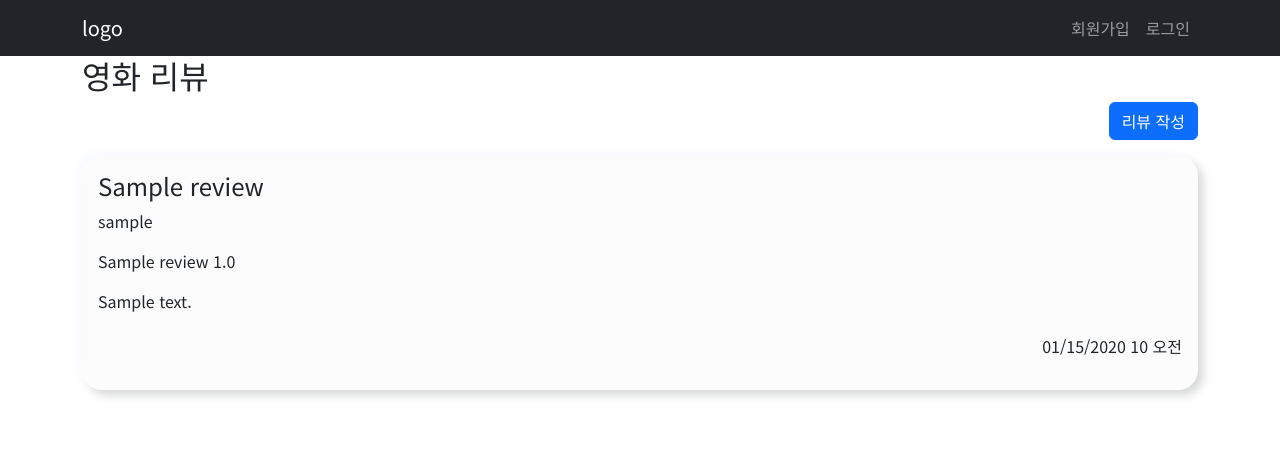
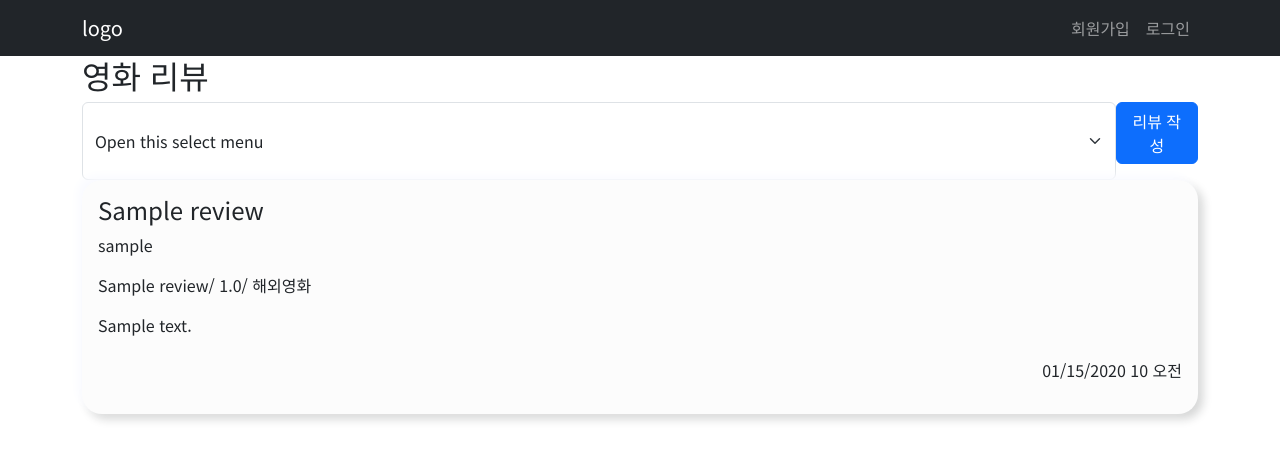
Before and after one commit to woocheolll/1027-pair, a Django app: page /reviews/ in a window 1280 px wide. Shown: the top 460 px of the page. Run offline with Django 3.2, Linux system fonts and the light colour scheme; tables that the repository leaves empty hold one stand-in row (values such as "Sample post"); some libraries are stand-ins or nearby versions.

Commit message:
templates1

```diff
--- a/reviews/forms.py
+++ b/reviews/forms.py
@@ -10,8 +10,8 @@ class CommentForm(forms.ModelForm):
             "content": "",
         }
 
+
 class ReviewForm(forms.ModelForm):
-
-    class Meta():
+    class Meta:
         model = Review
-        fields = ['title','content','movie_name','grade']
+        fields = ["title", "content", "movie_name", "grade", "catagory"]
--- a/reviews/models.py
+++ b/reviews/models.py
@@ -1,3 +1,4 @@
+from random import choices
 from django.db import models
 from django.conf import settings
 from django.core.validators import MinValueValidator, MaxValueValidator
@@ -10,10 +11,19 @@ class Review(models.Model):
     title = models.CharField(max_length=30)
     content = models.TextField()
     movie_name = models.CharField(max_length=50)
-    grade = models.FloatField(validators=[MinValueValidator(0.0), MaxValueValidator(5.0)])
+    grade = models.FloatField(
+        validators=[MinValueValidator(0.0), MaxValueValidator(5.0)]
+    )
     created_at = models.DateTimeField(auto_now_add=True)
     updated_at = models.DateTimeField(auto_now=True)
-    like_users = models.ManyToManyField(settings.AUTH_USER_MODEL, related_name='like_reviews')
+    like_users = models.ManyToManyField(
+        settings.AUTH_USER_MODEL, related_name="like_reviews"
+    )
+    CATAGORY_CHOICES = (
+        ("해외영화", "해외영화"),
+        ("국내영화", "국내영화"),
+    )
+    catagory = models.TextField(choices=CATAGORY_CHOICES, default="국내영화")
 
 
 class Comment(models.Model):
--- a/reviews/templates/reviews/detail.html
+++ b/reviews/templates/reviews/detail.html
@@ -19,8 +19,9 @@
       <span>
         평점 :
         {{ review.grade }}
-
       </span>
+      <span>분류 :
+        {{ review.catagory }}</span>
     </p>
     <p>내용 :
       {{ review.content }}</p>
--- a/reviews/templates/reviews/index.html
+++ b/reviews/templates/reviews/index.html
@@ -15,7 +15,14 @@
       </div>
     {% endfor %}
   {% endif %}
+
   <div class="d-flex justify-content-end">
+    <select class="form-select" aria-label="Default select example">
+      <option selected="selected">Open this select menu</option>
+      <option value="1">One</option>
+      <option value="2">Two</option>
+      <option value="3">Three</option>
+    </select>
     <a href="{% url 'reviews:create' %}">
       <button type="button" class="btn btn-primary mb-3">리뷰 작성</button>
     </a>
@@ -28,8 +35,9 @@
             <h4>{{ reviews.title }}</h4>
             <p>{{ reviews.user }}</p>
             <p>
-              <span>{{ reviews.movie_name }}</span>
-              <span>{{ reviews.grade }}</span>
+              <span>{{ reviews.movie_name }}/</span>
+              <span>{{ reviews.grade }}/</span>
+              <span>{{ reviews.catagory }}</span>
             </p>
             <p class="atc-cont">{{ reviews.content }}</p>
             <p class="text-end">
```
Also changed, not shown: reviews/migrations/0002_review_catagory.py (added).
